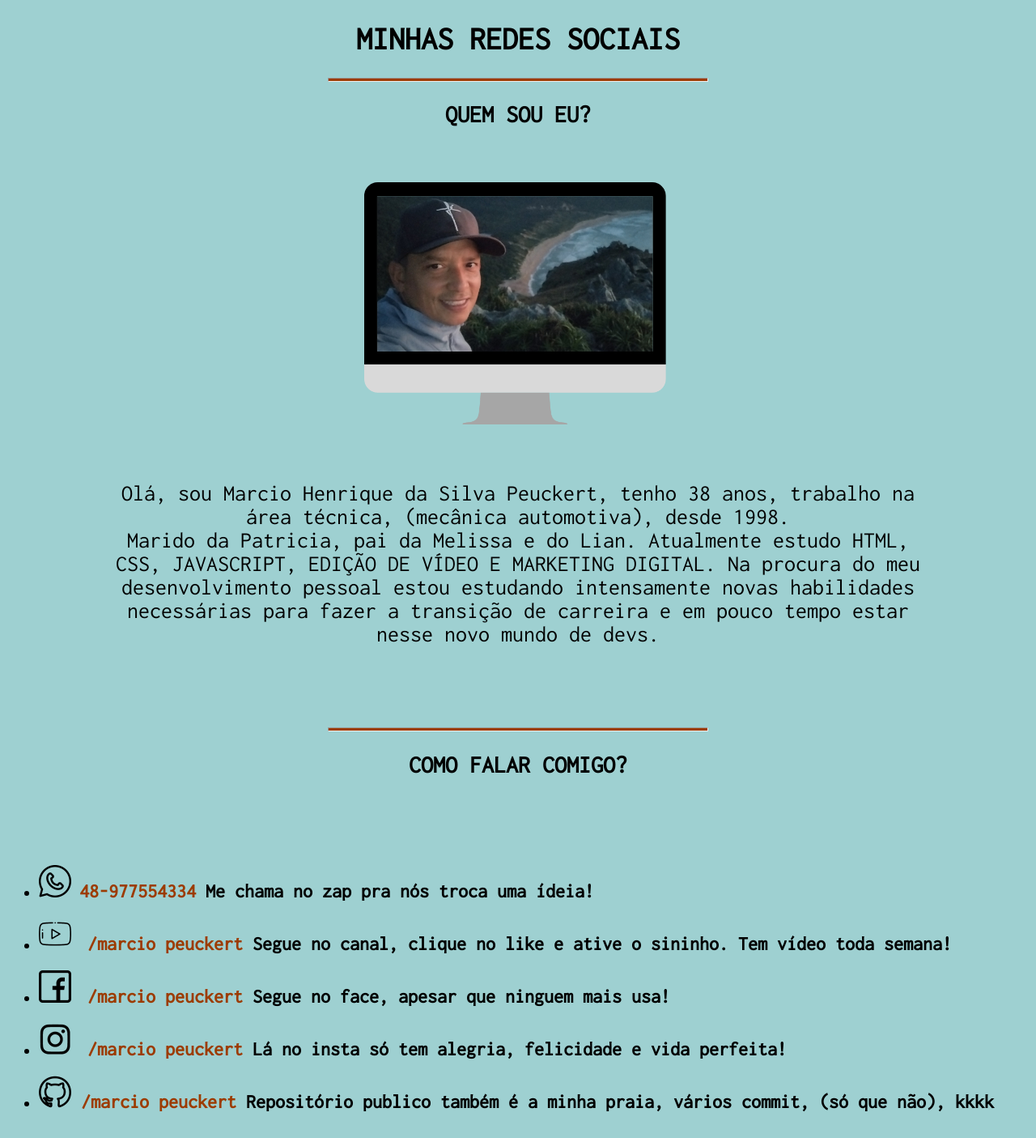
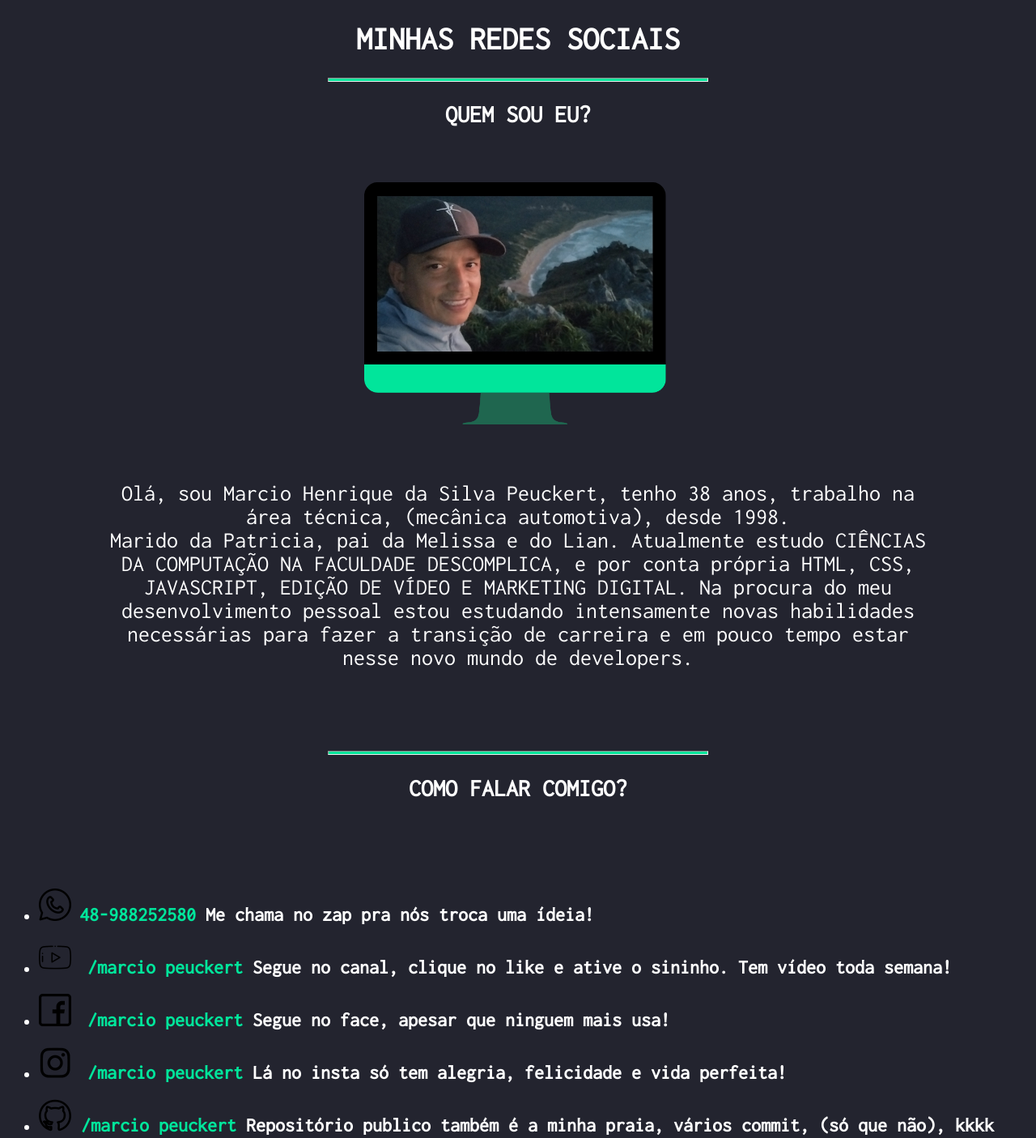
Before and after one commit to Marciohspeuckert/Meu-site, a plain HTML site: page index.html in a window 1280 px wide. Shown: the whole page at 81% size. Drawn offline with Linux system fonts and the light colour scheme.

Commit message:
trocando as cores
Troquei as cores do site para fundo escuro, cor primaria verde e fonte branca, coloquei meu whatsap verdadeiro

```diff
--- a/index.html
+++ b/index.html
@@ -16,12 +16,13 @@
     <h1>MINHAS REDES SOCIAIS</h1>
       <hr>
       <H2>QUEM SOU EU?</H2>
-          <center><img src="midias do desafio 5/marcio-tv.png" width="380" height="380"></center>
-          <P id="principal">Olá, sou Marcio Henrique da Silva Peuckert, tenho 38 anos, trabalho na área técnica, (mecânica automotiva), desde 1998. <br> Marido da Patricia, pai da Melissa e do Lian. Atualmente estudo HTML, CSS, JAVASCRIPT, EDIÇÃO DE VÍDEO E MARKETING DIGITAL. Na procura do meu desenvolvimento pessoal estou estudando intensamente novas habilidades necessárias para fazer a transição de carreira e em pouco tempo estar nesse novo mundo de devs.</P><br><br><br>
+          <center><img src="midias do desafio 5/tv verde-claro-escuro.png" width="380" height="380"></center>
+          <P id="principal">Olá, sou Marcio Henrique da Silva Peuckert, tenho 38 anos, trabalho na área técnica, (mecânica automotiva), desde 1998. <br> Marido da Patricia, pai da Melissa e do Lian. Atualmente estudo CIÊNCIAS DA COMPUTAÇÃO NA FACULDADE DESCOMPLICA, e por conta própria  HTML, CSS, JAVASCRIPT, EDIÇÃO DE VÍDEO E MARKETING DIGITAL. Na procura do meu desenvolvimento pessoal estou estudando intensamente novas habilidades necessárias para fazer a transição de carreira e em pouco tempo estar nesse novo mundo de
+            developers.</P><br><br><br>
           <hr>
       <h2>COMO FALAR COMIGO?</h2><br><br><br>
           <ul>
-              <li><p><img src="midias do desafio 5/whatsapp.png" alt=""> <big><strong><a href="https://web.whatsapp.com/" target="_blank">48-977554334</a></strong></big><big>  <strong>  Me chama no zap pra nós troca uma ídeia!</strong></big></p>
+              <li><p><img src="midias do desafio 5/whatsapp.png" alt=""> <big><strong><a href="https://web.whatsapp.com/" target="_blank">48-988252580</a></strong></big><big>  <strong>  Me chama no zap pra nós troca uma ídeia!</strong></big></p>
               <li><p><img src="midias do desafio 5/youtube.png" alt=""> &nbsp;<big><strong><a href="https://www.youtube.com/channel/UCfZN5YJe1uzoRf93Mn5uQLg" target="_blank">/marcio peuckert</a></strong></big><big><strong> Segue no canal, clique no like e ative o sininho. Tem vídeo toda semana!</strong></big></p> <li><p><img src="midias do desafio 5/facebook.png" alt=""> &nbsp;<big><strong><a href="https://www.facebook.com/marcio.henriquedasilvapeuckert/" target="_blank">/marcio peuckert</a></strong></big><big><strong> Segue no face, apesar que ninguem mais usa!</strong></big></p>
                 <li><p><img src="midias do desafio 5/logo instagram.png" alt=""> &nbsp;<big><strong><a href="https://www.instagram.com/marciohspeuckert/" target="_blank">/marcio peuckert</a></strong></big><big><strong> Lá no insta só tem alegria, felicidade e vida perfeita!</strong></big></p>
               <li><p><big><strong><img src="midias do desafio 5/github.png" alt="git hub"> <a href="https://github.com/Marciohspeuckert" target="_blank"> /marcio peuckert</a> Repositório publico também é a minha praia, vários commit, (só que não), kkkk</strong></big></p></li>
--- a/style.css
+++ b/style.css
@@ -1,8 +1,9 @@
 @charset "utf-8";
-body{background-color: #9ed0d1;
+body{background-color: #23242f ;
+color: #ffff;
 font-size: 20px;
 font-family: 'Inconsolata', monospace;}
-  hr{background-color: #9C3B00 ;
+  hr{background-color: #01e59b ;
    width: 37%;
    height: 3px;}
    h1{text-align: center;}
@@ -13,5 +14,5 @@ font-family: 'Inconsolata', monospace;}
    padding-left: 120px;
    padding-right: 120px;}
     p{font-size: 20px;}
-a {color: #9C3B00;
+a {color: #01e59b;
    text-decoration: none;}
```
Also changed, not shown: midias do desafio 5/tv verde-claro-escuro.png (added), midias do desafio 5/tv verde.png (added).
